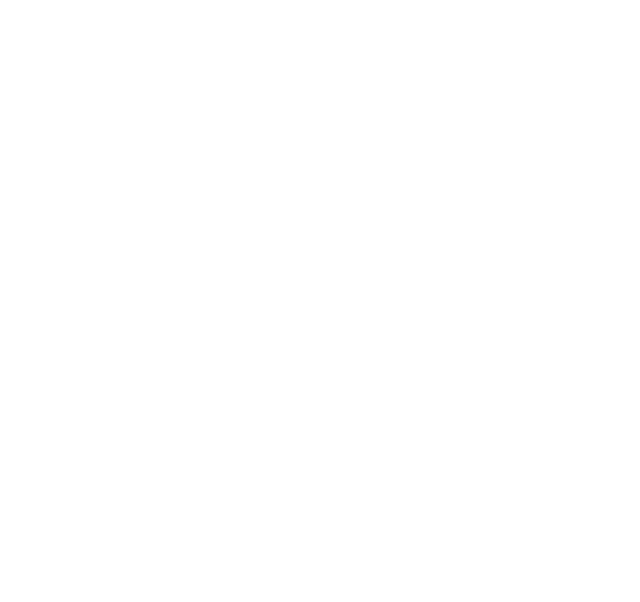
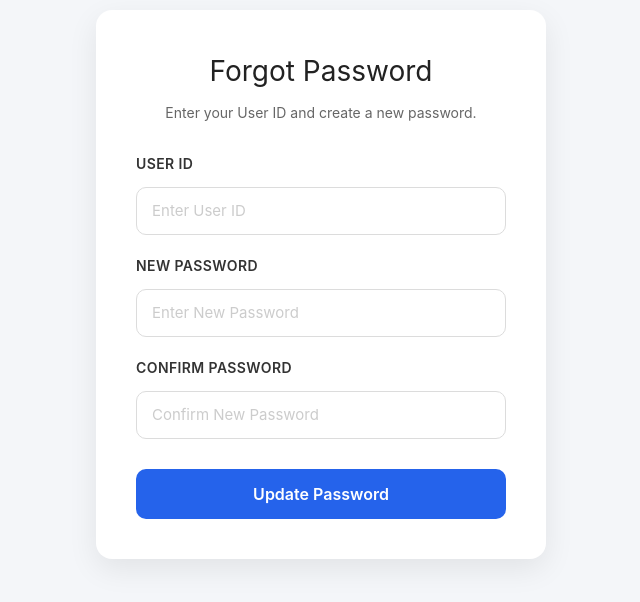
Before and after one commit to Yash-shree23/legacy-website, a React (Vite) app: page /admin/forget-password in a window 1280 px wide. Before the commit this address had no page. Shown: the part 116-718 px from the top of the page, without its empty margins (319-959 px from the left). Built offline with nearby package versions, Linux system fonts and the light colour scheme.

Commit message:
forget password admin

```diff
--- /dev/null
+++ b/src/Admin/src/pages/ForgetPassword.jsx
@@ -0,0 +1,111 @@
+import React, { useState } from "react";
+import "./forgetpassword.css";
+const ForgotPassword = () => {
+  const [userId, setUserId] = useState("");
+  const [password, setPassword] = useState("");
+  const [confirmPassword, setConfirmPassword] = useState("");
+  const [message, setMessage] = useState("");
+  const [messageType, setMessageType] = useState("");
+
+  const handleSubmit = async (e) => {
+    e.preventDefault();
+
+    if (password !== confirmPassword) {
+      setMessage("Passwords and Confirm Password do not match");
+      setMessageType("error");
+      return;
+    }
+
+    try {
+      const response = await fetch(
+        "http://localhost:8080/api/admin/reset-password",
+        {
+          method: "POST",
+          headers: {
+            "Content-Type": "application/json",
+          },
+          body: JSON.stringify({
+            user_id: userId,
+            password: password,
+          }),
+        }
+      );
+
+      const data = await response.json();
+
+      if (data.status) {
+        setMessage("Password updated successfully");
+        setMessageType("success");
+      } else {
+        setMessage(data.message);
+        setMessageType("error");
+      }
+    } catch (error) {
+      console.error(error);
+      setMessage("Something went wrong");
+      setMessageType("error");
+    }
+  };
+
+  return (
+    <div className="forgot-password-container">
+      <div className="forgot-password-card">
+        <h2>Forgot Password</h2>
+        <p className="subtitle">
+          Enter your User ID and create a new password.
+        </p>
+        {message && (
+          <div
+            className={
+              messageType === "success"
+                ? "success-message"
+                : "error-message"
+            }
+          >
+            {message}
+          </div>
+        )}
+        <form onSubmit={handleSubmit}>
+          <div className="form-group">
+            <label>User ID</label>
+            <input
+              type="text"
+              placeholder="Enter User ID"
+              value={userId}
+              onChange={(e) => setUserId(e.target.value)}
+              required
+            />
+          </div>
+
+          <div className="form-group">
+            <label>New Password</label>
+            <input
+              type="password"
+              placeholder="Enter New Password"
+              value={password}
+              onChange={(e) => setPassword(e.target.value)}
+              required
+            />
+          </div>
+
+          <div className="form-group">
+            <label>Confirm Password</label>
+            <input
+              type="password"
+              placeholder="Confirm New Password"
+              value={confirmPassword}
+              onChange={(e) => setConfirmPassword(e.target.value)}
+              required
+            />
+          </div>
+          <button type="submit" className="reset-btn">
+            Update Password
+          </button>
+        </form>
+      </div>
+    </div>
+
+  );
+};
+
+export default ForgotPassword;
--- a/src/Admin/src/pages/Login.jsx
+++ b/src/Admin/src/pages/Login.jsx
@@ -197,7 +197,12 @@
             </div>
 
             <div className="forgot-password">
-              <a href="/forgot-password">Forgot Password?</a>
+              <span
+                style={{ cursor: "pointer", color: "blue" }}
+                onClick={() => navigate("/admin/forget-password")}
+              >
+                Forgot Password?
+              </span>
             </div>
 
             {/* Show loading or Login text */}
--- /dev/null
+++ b/src/Admin/src/pages/forgetpassword.css
@@ -0,0 +1,120 @@
+* {
+  box-sizing: border-box;
+  margin: 0;
+  padding: 0;
+}
+
+.forgot-password-container {
+  min-height: 100vh;
+  display: flex;
+  justify-content: center;
+  align-items: center;
+  background: #f4f6f9;
+  padding: 20px;
+}
+
+.forgot-password-card {
+  width: 100%;
+  max-width: 450px;
+  background: #ffffff;
+  padding: 40px;
+  border-radius: 16px;
+  box-shadow: 0 10px 30px rgba(0, 0, 0, 0.08);
+}
+
+.forgot-password-card h2 {
+  text-align: center;
+  margin-bottom: 10px;
+  color: #222;
+  font-size: 28px;
+}
+
+.subtitle {
+  text-align: center;
+  color: #666;
+  margin-bottom: 30px;
+  font-size: 14px;
+}
+
+.form-group {
+  margin-bottom: 20px;
+}
+
+.form-group label {
+  display: block;
+  margin-bottom: 8px;
+  font-size: 14px;
+  font-weight: 600;
+  color: #333;
+}
+
+.form-group input {
+  width: 100%;
+  height: 48px;
+  border: 1px solid #dcdcdc;
+  border-radius: 10px;
+  padding: 0 15px;
+  font-size: 15px;
+  outline: none;
+  transition: 0.3s;
+}
+
+.form-group input:focus {
+  border-color: #2563eb;
+  box-shadow: 0 0 0 4px rgba(37, 99, 235, 0.15);
+}
+
+.reset-btn {
+  width: 100%;
+  height: 50px;
+  border: none;
+  border-radius: 10px;
+  background: #2563eb;
+  color: white;
+  font-size: 16px;
+  font-weight: 600;
+  cursor: pointer;
+  transition: 0.3s;
+  margin-top: 10px;
+}
+
+.reset-btn:hover {
+  background: #1d4ed8;
+}
+
+.reset-btn:active {
+  transform: scale(0.98);
+}
+
+.success-message {
+  background: #d1fae5;
+  color: #065f46;
+  border: 1px solid #10b981;
+  padding: 12px;
+  border-radius: 8px;
+  margin-bottom: 15px;
+  text-align: center;
+  font-size: 14px;
+}
+
+.error-message {
+  background: #fee2e2;
+  color: #991b1b;
+  border: 1px solid #ef4444;
+  padding: 12px;
+  border-radius: 8px;
+  margin-bottom: 15px;
+  text-align: center;
+  font-size: 14px;
+}
+
+
+@media (max-width: 500px) {
+  .forgot-password-card {
+    padding: 25px;
+  }
+
+  .forgot-password-card h2 {
+    font-size: 24px;
+  }
+}
--- a/src/App.jsx
+++ b/src/App.jsx
@@ -22,6 +22,7 @@
 import Consultations from "./Admin/src/pages/Consultations";
 import Team from "./Admin/src/pages/Team";
 import Partners from "./Admin/src/pages/Partners";
+import ForgetPassword from "./Admin/src/pages/ForgetPassword";
 
 function App() {
   return (
@@ -48,6 +49,7 @@
       {/* ADMIN ROUTES */}
 
       <Route path="/admin" element={<LoginPage />} />
+      <Route path="/admin/forget-password" element={<ForgetPassword />} />
 
 
       <Route element={<AdminLayout />}>
```
